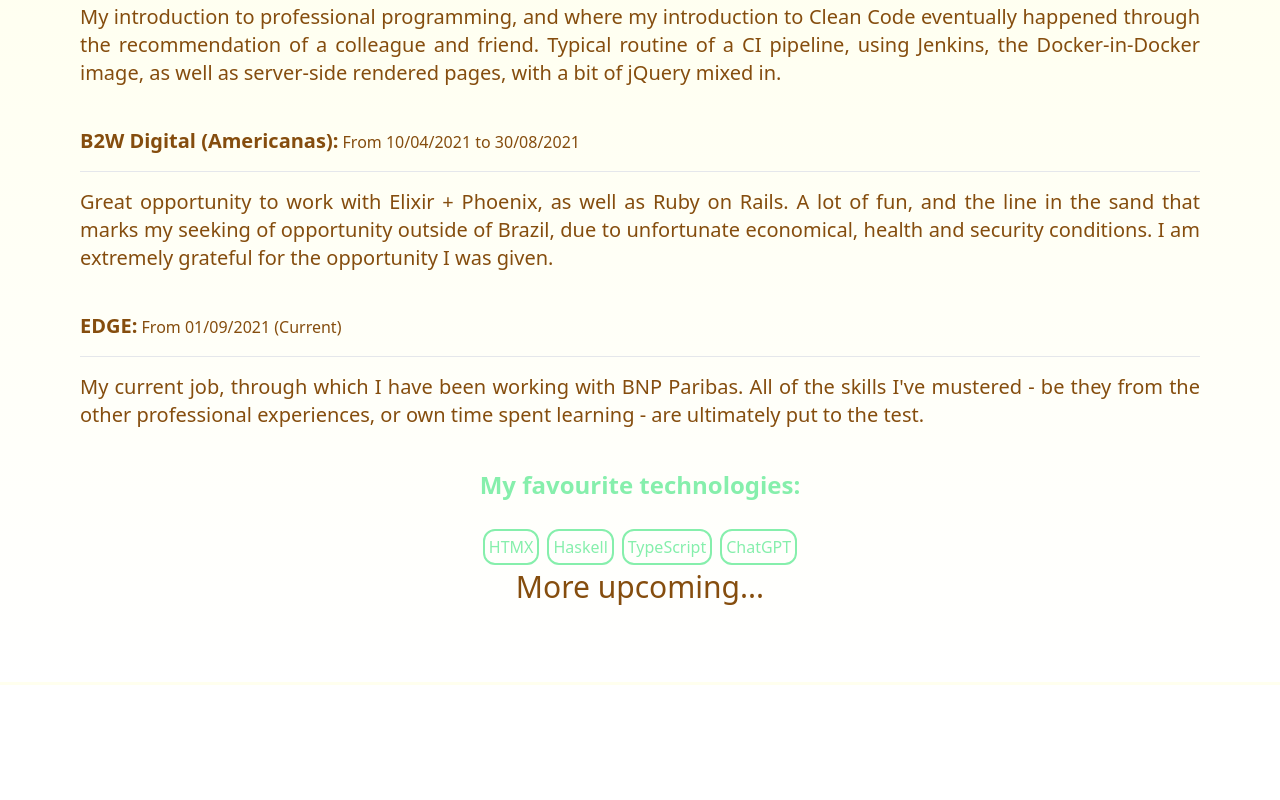
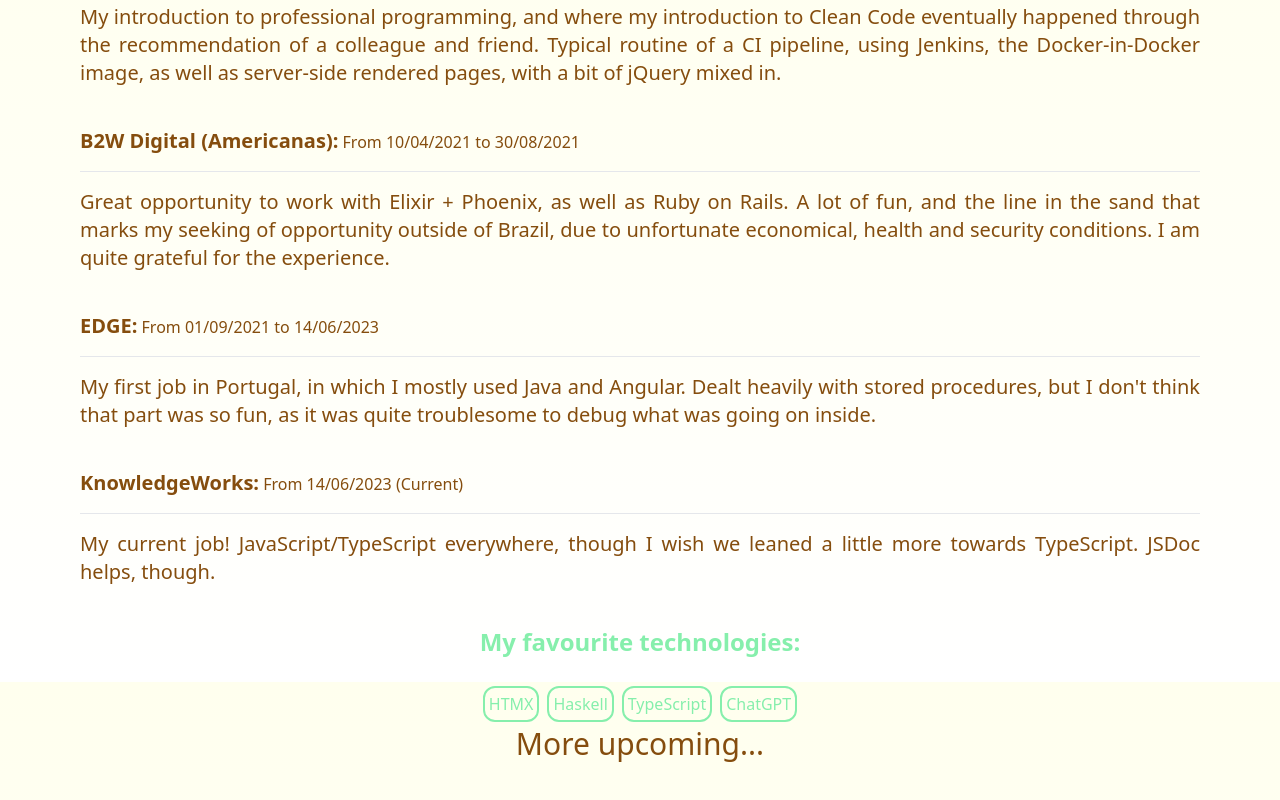
Before and after one commit to GabrielBarbosaGV/GabrielBarbosaGV.github.io, a SvelteKit app: page / in a window 1280 px wide. Shown: the part 918-1718 px from the top of the page. Before the commit the page ends 1603 px from the top, so only its background shows below. Built offline with nearby package versions, Linux system fonts and the light colour scheme.

Commit message:
Updating job descriptions

```diff
--- a/src/routes/+page.svelte
+++ b/src/routes/+page.svelte
@@ -216,14 +216,19 @@
     <WorkExperience title="B2W Digital (Americanas)" startDate="10/04/2021" endDate="30/08/2021">
       Great opportunity to work with Elixir + Phoenix, as well as Ruby on Rails. A lot of fun,
       and the line in the sand that marks my seeking of opportunity outside of Brazil, due to
-      unfortunate economical, health and security conditions. I am extremely grateful for the
-      opportunity I was given.
+      unfortunate economical, health and security conditions. I am quite grateful for the
+      experience.
     </WorkExperience>
 
-    <WorkExperience title="EDGE" startDate="01/09/2021">
-      My current job, through which I have been working with BNP Paribas. All of the skills I've
-      mustered - be they from the other professional experiences, or own time spent learning -
-      are ultimately put to the test.
+    <WorkExperience title="EDGE" startDate="01/09/2021" endDate="14/06/2023">
+      My first job in Portugal, in which I mostly used Java and Angular. Dealt heavily with
+      stored procedures, but I don't think that part was so fun, as it was quite troublesome
+      to debug what was going on inside.
+    </WorkExperience>
+
+    <WorkExperience title="KnowledgeWorks" startDate="14/06/2023">
+      My current job! JavaScript/TypeScript everywhere, though I wish we leaned a little more
+      towards TypeScript. JSDoc helps, though.
     </WorkExperience>
 
     <div class="text-center mb-6">
--- a/src/routes/CodeBlock.svelte
+++ b/src/routes/CodeBlock.svelte
@@ -1,6 +1,4 @@
 <script lang="ts">
-	import { onMount } from "svelte";
-
   export let lang: string;
 </script>
 
--- a/src/routes/leptos-transition-flip/code-example/+page.svelte
+++ b/src/routes/leptos-transition-flip/code-example/+page.svelte
@@ -26,7 +26,7 @@
 
   // Struct to contain all the useful information. As we will need to identify each
   // node_ref, we use an usize as a simple key. The ID needs to be
-  // Hash + Eq + Clone.
+  // Hash + Eq + Clone + Display. Display is necessary for showing errors.
 #[derive(Clone)]
   struct ListItem<V>
   where
```
